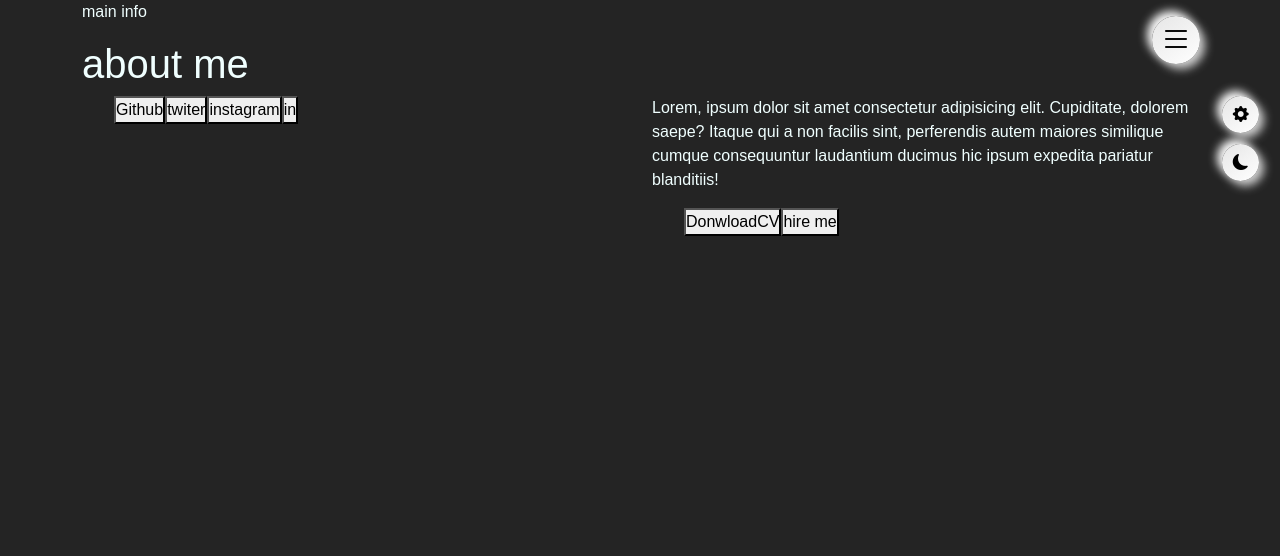
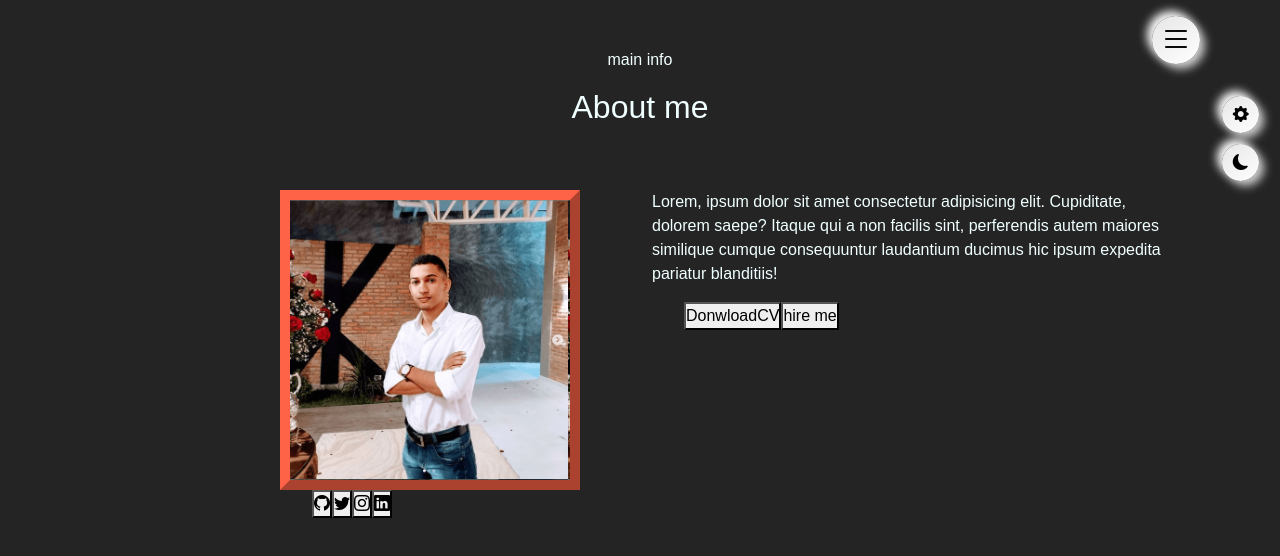
Before and after one commit to hellyaxs/MyPortifolio, an Angular app: page /About in a window 1280 px wide. Shown: the top 556 px of the page. Built offline with nearby package versions, Linux system fonts and the light colour scheme.

Commit message:
about me

```diff
--- a/src/app/shared/about/about.component.css
+++ b/src/app/shared/about/about.component.css
@@ -2,3 +2,20 @@ ul{
     display:flex;
     list-style-type: none;
 }
+.center{
+    width:100%;
+    text-align: center;
+    margin-top:2rem;
+    margin-bottom: 4rem;
+}
+.profile-img{
+    background-image: url("/assets/Elias-vitor.png");
+    background-size: contain;
+
+    width: 300px;
+    height: 300px;
+    border: outset 10px  tomato;
+
+    border-color: repeating-radial-gradient(circle farthest-side at 50% 50%, #f3f1f1 0%, black 80%);
+
+}
--- a/src/app/shared/about/about.component.html
+++ b/src/app/shared/about/about.component.html
@@ -1,20 +1,22 @@
-<div class="xm-auto">
+<div class="container mt-5">
+    <div class="center">
         <p>main info</p>
-    <h1>about me</h1>
+        <h2>About me</h2>
     </div>
 
     <div class="row">
 
-    <div class="col-sm-6">
+        <div class="col-sm-2"></div>
+        <div class="col-sm-4">
 
             <div class="profile-img"></div>
-        <div class="redes-sociasi">
+            <div class="redes-socias">
 
                 <ul>
-                <li><button>Github</button></li>
-                <li><button>twiter</button></li>
-                <li><button>instagram</button></li>
-                <li><button>in</button></li>
+                    <li><button><i class="bi bi-github"></i></button></li>
+                    <li><button><i class="bi bi-twitter"></i></button></li>
+                    <li><button><i class="bi bi-instagram"></i></button></li>
+                    <li><button><i class="bi bi-linkedin"></i></button></li>
                 </ul>
             </div>
 
@@ -30,3 +32,4 @@
 
         </div>
     </div>
+</div>
--- a/src/app/shared/home/home.component.html
+++ b/src/app/shared/home/home.component.html
@@ -1,6 +1,6 @@
 <div class="container mt-5">
-<div class="row mx-auto">
-    <div class="col-sm-6">
+<div class="row mx-auto mt-5">
+    <div class="col-sm-6 mt-5">
         <div class="container mt-4">
             <p>Hello</p>
             <h1>I´m Elias Vitor</h1>
--- a/src/app/shared/navbar/navBar.component.css
+++ b/src/app/shared/navbar/navBar.component.css
@@ -20,9 +20,7 @@ input[type="checkbox"]:checked ~.wapper{
     right: 5rem;
     z-index: 1;
     cursor: pointer;
-    background: linear-gradient(145deg, #e6e6e6, #ffffff);
-    box-shadow:  5px 5px 10px #cfcfcf,
-                 -5px -5px 10px #ffffff;
+
 }
 .modal-show:hover{
     background: linear-gradient(145deg, #ffffff, #e6e6e6);
@@ -53,6 +51,9 @@ ul{
 
     display: none;
 }
+button[type="button"]:active ~.wapper{
+    display:none;
+}
 i.bi{
     color: black;
     position: relative;
--- a/src/styles.css
+++ b/src/styles.css
@@ -28,8 +28,29 @@ i.bi{
 .theme-Light{
     background-color: #242424;
     color:azure;
+    --button-background: linear-gradient(145deg, #e6e6e6, #ffffff);
+    --button-box-shadow:  5px 5px 10px #cfcfcf,
+    -5px -5px 10px #ffffff;
 }
 .theme-Dark{
     background-color: white;
     color:black;
+    --button-background: #242424;
+    --button-box-shadow:  18px 18px 36px #1b1b1b,
+                 -18px -18px 36px #2d2d2d;
 }
+.modal-show{
+
+    background: var(--button-background);
+    box-shadow:  var(--button-box-shadow);
+}
+.modal-show:hover{
+    background: linear-gradient(145deg, #ffffff, #e6e6e6);
+    box-shadow:  5px 5px 10px #cfcfcf,
+                 -5px -5px 10px #ffffff;
+}
+.modal-show:active{
+    background: linear-gradient(145deg, #e6e6e6, #ffffff);
+    box-shadow:  5px 5px 10px #cfcfcf,
+                 -5px -5px 10px #ffffff;
+}
```
Lines whose indentation alone changed are shown as unchanged.
